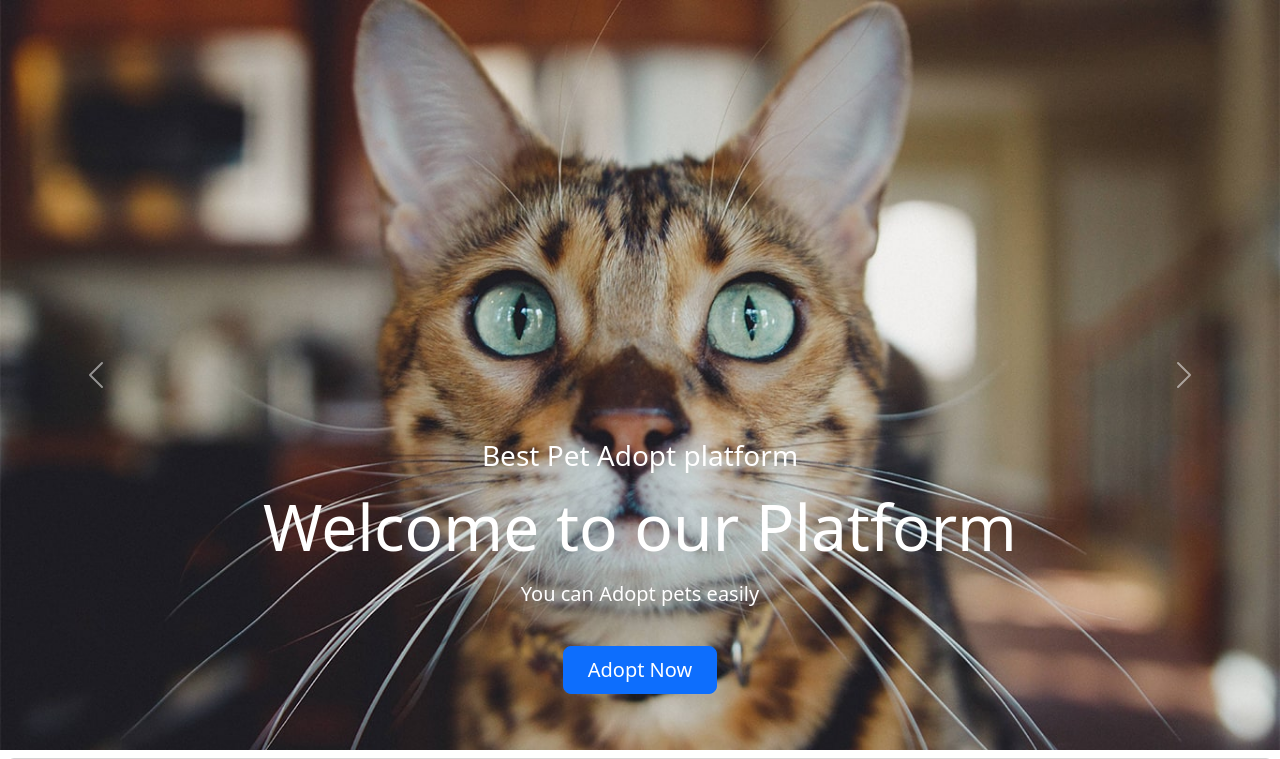
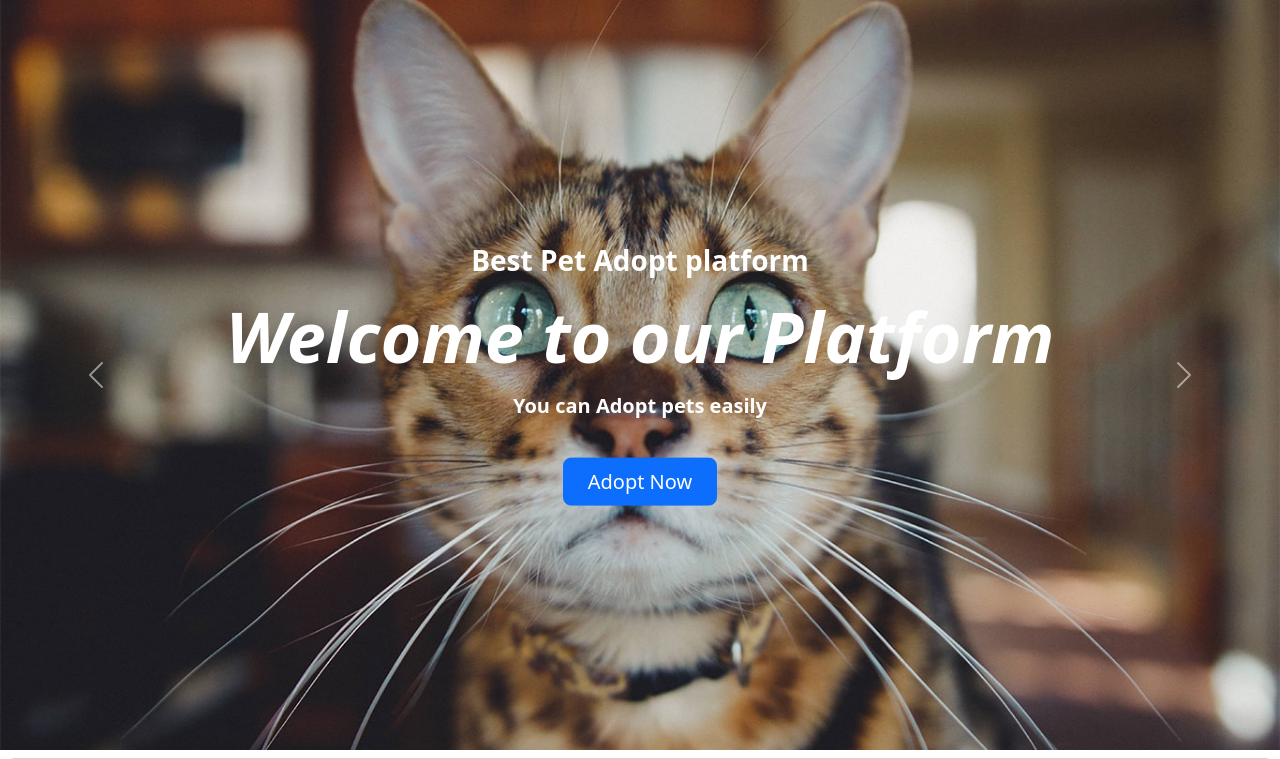
Before and after one commit to shifat025/Pet_Adoption_Bd, a Django app: page / in a window 1280 px wide. Shown: the part 66-825 px from the top of the page. Run offline with Django 5.2, Linux system fonts and the light colour scheme; data comes from the database, SQL or seed files in the repository; some libraries are stand-ins or nearby versions.

Commit message:
carousel text

```diff
--- a/static/css/card.css
+++ b/static/css/card.css
@@ -12,6 +12,40 @@
     border-radius: 50%;
 } */
 
+.c-caption {
+    position: absolute;
+    top: 50%;
+    left: 50%;
+    transform: translate(-0%, -50%);
+  }
+
+  /* Make the text responsive */
+  .c-caption h3,
+  .c-caption h1,
+  .c-caption h5,
+  .c-caption a {
+    max-width: 100%;
+  }
+  .c-caption h1 {
+    font-size: 70px;
+    font-weight: bold;
+    font-style: italic;
+}
+
+.c-caption h3{
+    font-weight: bold;
+
+}
+.c-caption h5{
+    font-weight: bold;
+
+}
+  /* Adjust the padding for smaller screens if needed */
+  @media (max-width: 768px) {
+    .c-caption {
+      padding: 1rem;
+    }
+  }
 
 
 /* Star adopt section */
--- a/templates/home.html
+++ b/templates/home.html
@@ -13,36 +13,31 @@
 
 {% block content %}
 {% comment %} carousel start {% endcomment %}
-<div class="container-fluid p-0"  >
+<div class="container-fluid p-0">
   <div id="carouselExampleControls" class="carousel slide" data-bs-ride="carousel">
-    <div class="carousel-inner" >
+    <div class="carousel-inner">
       <div class="carousel-item active">
         <img src="{% static 'images/carousel-1.jpg' %}" class="d-block w-100" alt="...">
-        <div class="carousel-caption d-flex flex-column align-items-center justify-content-center">
+        <div class="carousel-caption c-caption d-flex flex-column justify-content-center align-items-center text-center">
           <div class="p-3" style="max-width: 900px;">
             <h3 class="text-white mb-3 d-none d-sm-block">Best Pet Adopt platform</h3>
             <h1 class="display-3 text-white mb-3">Welcome to our Platform</h1>
             <h5 class="text-white mb-3 d-none d-sm-block">You can Adopt pets easily</h5>
             <a href="#adopt" class="btn btn-lg btn-primary mt-3 mt-md-4 px-4">Adopt Now</a>
-              {% comment %} <a href="" class="btn btn-lg btn-secondary mt-3 mt-md-4 px-4">Learn More</a> {% endcomment %}
           </div>
         </div>
       </div>
       <div class="carousel-item">
         <img src="{% static 'images/carousel-2.jpg' %}" class="d-block w-100" alt="...">
-        <div class="carousel-caption d-flex flex-column align-items-center justify-content-center">
+        <div class="carousel-caption c-caption d-flex flex-column align-items-center justify-content-center text-center">
           <div class="p-3" style="max-width: 900px;">
             <h3 class="text-white mb-3 d-none d-sm-block">Best Pet Services</h3>
             <h1 class="display-3 text-white mb-3">Pet Spa & Grooming</h1>
             <h5 class="text-white mb-3 d-none d-sm-block">Relaxing pet spa with certified groomers, premium products, and customized services for a stress-free grooming experience.</h5>
             <a href="#subscription" class="btn btn-lg btn-primary mt-3 mt-md-4 px-4">Subscribe Now</a>
-              {% comment %} <a href="" class="btn btn-lg btn-secondary mt-3 mt-md-4 px-4">Learn More</a> {% endcomment %}
           </div>
         </div>
       </div>
-      {% comment %} <div class="carousel-item">
-        <img src="..." class="d-block w-100" alt="...">
-      </div> {% endcomment %}
     </div>
     <button class="carousel-control-prev" type="button" data-bs-target="#carouselExampleControls" data-bs-slide="prev">
       <span class="carousel-control-prev-icon" aria-hidden="true"></span>
@@ -54,6 +49,7 @@
     </button>
   </div>
 </div>
+
 {% comment %} carousel end {% endcomment %}
 
 {% comment %} <div class='cd-img'>
```
Lines whose indentation alone changed are shown as unchanged.
